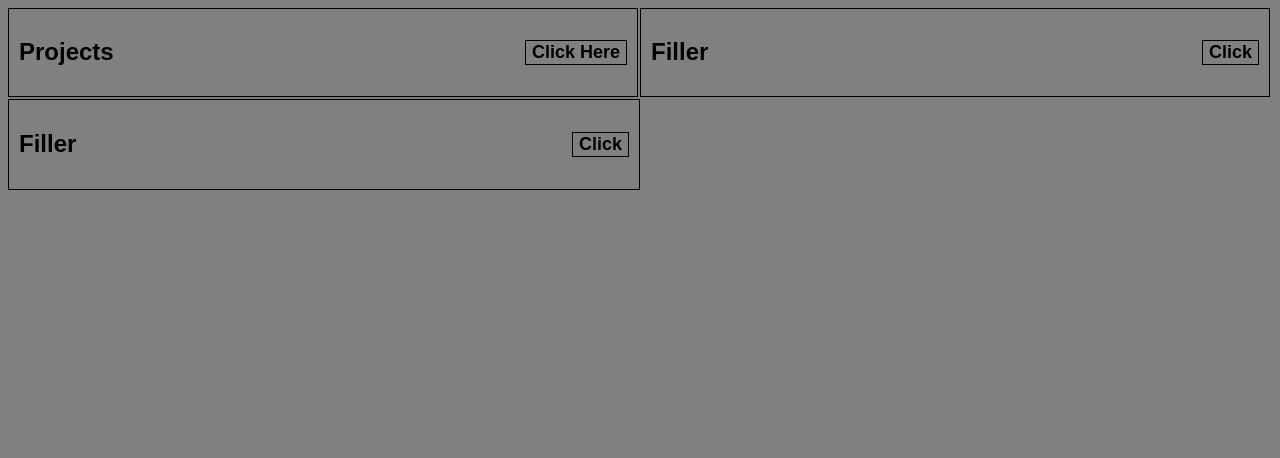
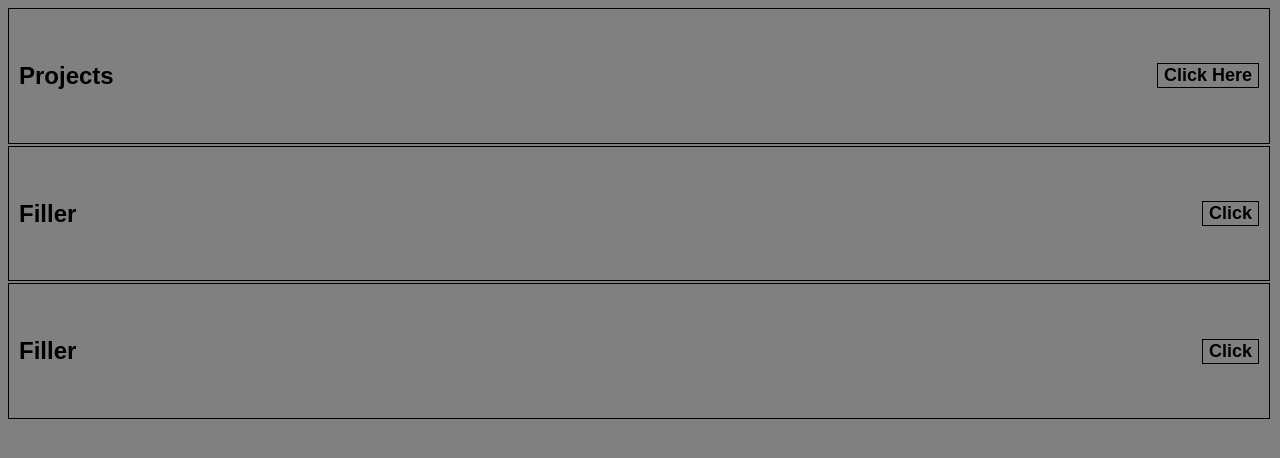
Before and after one commit to SeannRJ/First-Project, a plain HTML site: page index.html in a window 1280 px wide. Drawn offline with Linux system fonts and the light colour scheme.

Commit message:
changed boxes

```diff
--- a/style.css
+++ b/style.css
@@ -4,8 +4,8 @@
 }
 body {
     display: grid;
-    grid-template-columns: 50% 50%;
-    grid-template-rows: 50% 50%;
+    grid-template-columns: 100%;
+    grid-template-rows: 50% 50% 50%;
 }
 
 #header {
@@ -22,7 +22,6 @@ body {
     background-color: transparent;
     border: 1px solid black;
     cursor: pointer;
-
 }
 #content{
     display: none;
@@ -60,6 +59,7 @@ body {
     align-items: center;
     padding: 10px;
     border: 1px solid black;
+    margin: 0px 2px 2px 0px;
 }
 #toggle-three {
     font-size: 18px;
```
